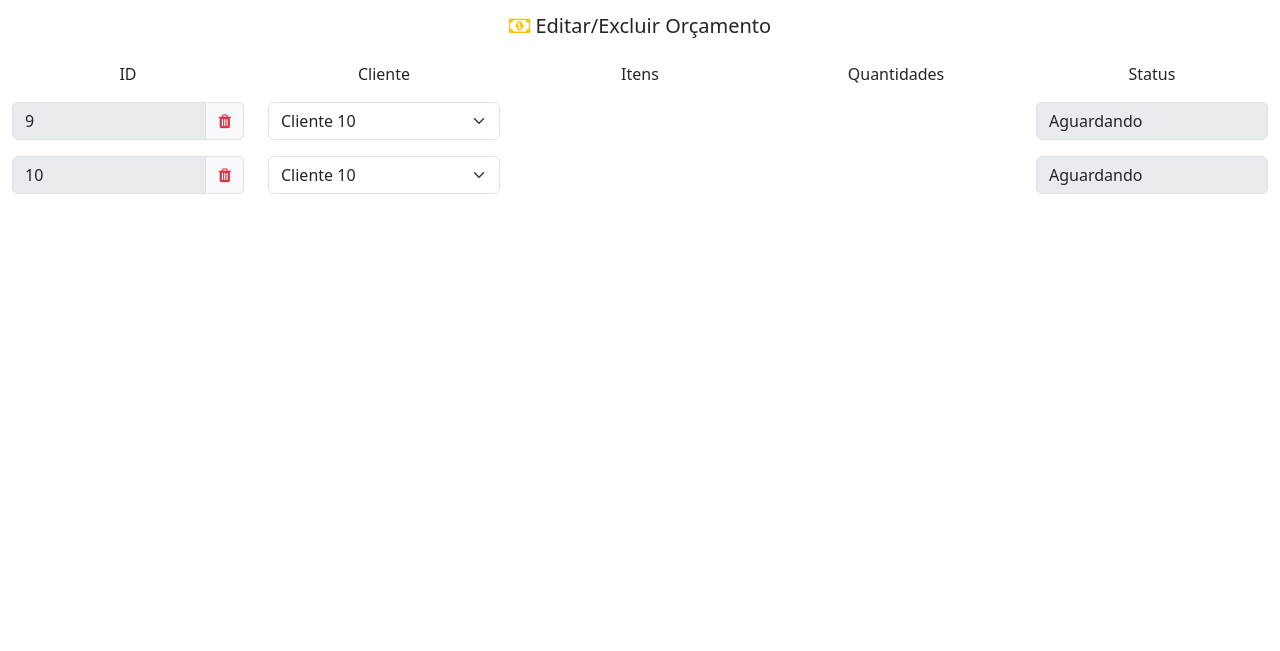
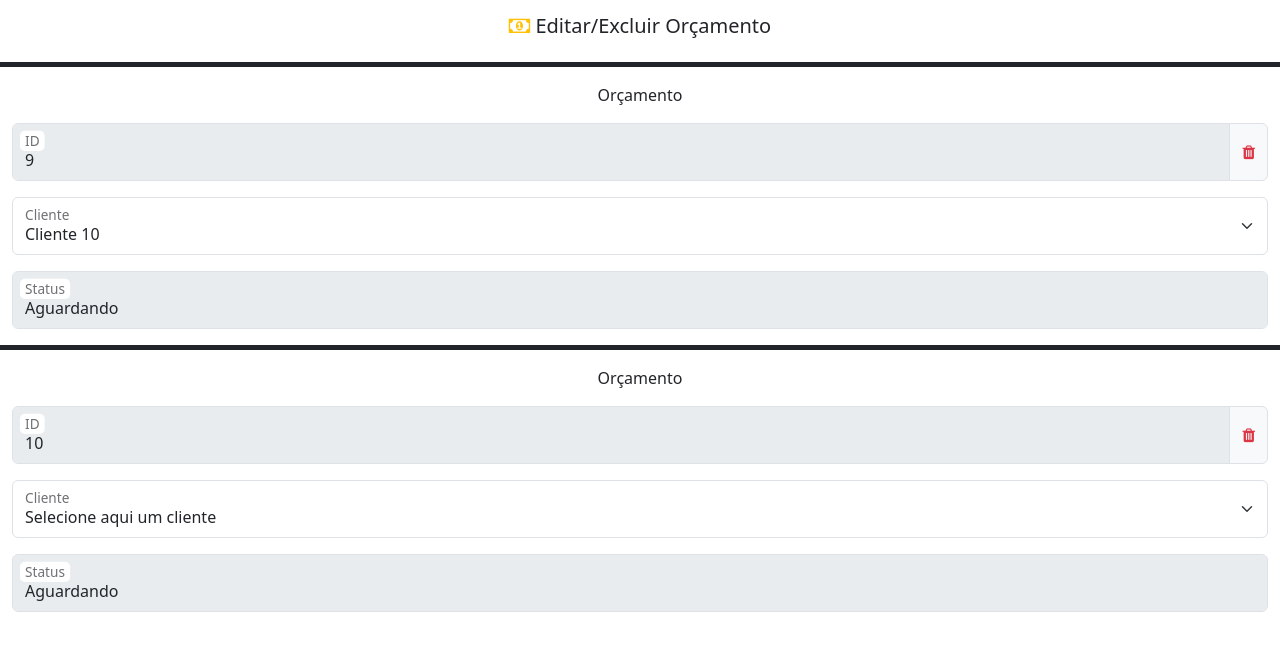
Before and after one commit to rodrigo-salinet/ggtest, a PHP site: page /editar_orcamento.php in a window 1280 px wide. Shown: the part 58-709 px from the top of the page. Run offline with PHP 8.4, Linux system fonts and the light colour scheme; a user stored in the database is signed in; data comes from the database, SQL or seed files in the repository; tables that the repository leaves empty or names only in its code hold one stand-in row (values such as "Sample post"); some libraries are stand-ins or nearby versions.

Commit message:
✨ new ui editar orcamento

```diff
--- a/editar_orcamento.php
+++ b/editar_orcamento.php
@@ -22,29 +22,12 @@ $id_usuario = $_SESSION['id_usuario'];
 
     <section class="content" id="sec_editar_orcamento">
         <div class="container-fluid">
-            <div class="row">
+            <div class="row align-items-center">
                 <div class="col mb-3 text-center">
                     <h5 class="h5 text-center">
                         <i class="fa fa-money text-warning"></i>
                         Editar/Excluir Orçamento
                     </h5>
-                </div>
-            </div>
-            <div class="row mb-3">
-                <div class="col text-center">
-                    ID
-                </div>
-                <div class="col text-center">
-                    Cliente
-                </div>
-                <div class="col text-center">
-                    Itens
-                </div>
-                <div class="col text-center">
-                    Quantidades
-                </div>
-                <div class="col text-center">
-                    Status
                 </div>
             </div>
             <?php
@@ -67,16 +50,28 @@ $id_usuario = $_SESSION['id_usuario'];
                         $status = $status_orcamento['status'];
                     }
             ?>
-            <div class="row mb-3" id="div_row_orcamento<?php echo $id_orcamento; ?>">
+            <div class="row align-items-center border-top border-5 border-dark mb-3 item3">
+                <div class="col mt-3 text-center">
+                    Orçamento
+                </div>
+            </div>
+            <div class="row align-items-center mb-3" id="div_row_orcamento<?php echo $id_orcamento; ?>">
                 <div class="col text-center">
                     <div class="input-group">
+                        <div class="form-floating">
                             <input type="text" class="form-control" id="txt_editar_id_orcamento<?php echo $id_orcamento; ?>" value="<?php echo $id_orcamento; ?>" disabled />
-                        <a href="#" onclick="excluirOrcamento(this)" class="input-group-text" data-orcamento="<?php echo $id_orcamento; ?>"><i class="text-danger fa fa-trash" title="Excluir Orçamento"></i></a>
+                            <label for="txt_editar_id_orcamento<?php echo $id_orcamento; ?>">ID</label>
+                        </div>
+                        <a href="#stay" onclick="excluirOrcamento(this)" class="input-group-text" data-orcamento="<?php echo $id_orcamento; ?>"><i class="text-danger fa fa-trash" title="Excluir Orçamento"></i></a>
                     </div>
                     <div class="container collapse" id="div_sucesso_editar_orcamento_id_orcamento<?php echo $id_orcamento; ?>"></div>
                 </div>
+            </div>
+            <div class="row align-items-center mb-3" id="div_row_cliente<?php echo $id_orcamento; ?>">
                 <div class="col text-center">
+                    <div class="form-floating">
                         <select class="form-select" id="sel_editar_id_cliente_orcamento<?php echo $id_orcamento; ?>" data-orcamento="<?php echo $id_orcamento; ?>" onchange="editarIdClienteOrcamento(this)">
+                            <option value="0" disabled selected>Selecione aqui um cliente</option>
                             <?php
                                 $str_sql_clientes = "select * from `tbl_clientes`;";
                                 $sql_clientes = mysqli_query($conexao, $str_sql_clientes);
@@ -96,39 +91,11 @@ $id_usuario = $_SESSION['id_usuario'];
                                 }
                             ?>
                         </select>
-                    <div class="container collapse" id="div_sucesso_editar_orcamento_id_cliente<?php echo $id_orcamento; ?>">
-                        .
+                        <label for="sel_editar_id_cliente_orcamento<?php echo $id_orcamento; ?>">Cliente</label>
+                    </div>
+                    <div class="container collapse" id="div_sucesso_editar_orcamento_id_cliente<?php echo $id_orcamento; ?>"></div>
                 </div>
             </div>
-                <div class="col text-center">
-                    <?php
-                        $str_sql_itens_orcamentos = "select * from `tbl_itens_orcamentos` where `id_orcamento` = $id_orcamento;";
-                        $sql_itens_orcamentos = mysqli_query($conexao, $str_sql_itens_orcamentos);
-                        $qtd_itens_orcamentos = mysqli_num_rows($sql_itens_orcamentos);
-
-                        for ($c = 0; $c < $qtd_itens_orcamentos; $c++) {
-                            $itens_orcamentos = mysqli_fetch_array($sql_itens_orcamentos);
-                            $id_item_orcamento = $itens_orcamentos['id_item'];
-
-                            $str_sql_item = "select * from `tbl_itens` where `id` = $id_item_orcamento;";
-                            $sql_item = mysqli_query($conexao, $str_sql_item);
-                            $qtd_item = mysqli_num_rows($sql_item);
-
-                            for ($i = 0; $i < $qtd_item; $i++) {
-                                $item = mysqli_fetch_array($sql_item);
-                                $nome_item = $item['nome'];
-                            }
-                    ?>
-                    <div class="input-group" id="ig_editar_orcamento<?php echo $id_orcamento; ?>_nome_item<?php echo $id_item_orcamento; ?>">
-                        <input type="text" class="form-control" id="txt_editar_orcamento<?php echo $id_orcamento; ?>_id_item<?php echo $id_item_orcamento; ?>" value="<?php echo $nome_item; ?>" title="[ID <?php echo $id_item_orcamento; ?>]" disabled>
-                        <a href="#" onclick="excluirItemOrcamento(this)" class="input-group-text" data-item="<?php echo $id_item_orcamento; ?>" data-orcamento="<?php echo $id_orcamento; ?>"><i class="text-danger fa fa-trash" title="Excluir este Item"></i></a>
-                    </div>
-                    <div class="container collapse" id="div_sucesso_editar_orcamento<?php echo $id_orcamento; ?>_id_item<?php echo $id_item_orcamento; ?>"></div>
-                    <?php
-                        }
-                    ?>
-                </div>
-                <div class="col text-center">
             <?php
                     $str_sql_itens_orcamentos = "select * from `tbl_itens_orcamentos` where `id_orcamento` = $id_orcamento;";
                     $sql_itens_orcamentos = mysqli_query($conexao, $str_sql_itens_orcamentos);
@@ -138,21 +105,95 @@ $id_usuario = $_SESSION['id_usuario'];
                         $itens_orcamentos = mysqli_fetch_array($sql_itens_orcamentos);
                         $id_item_orcamento = $itens_orcamentos['id_item'];
                         $quantidade_item = $itens_orcamentos['quantidade'];
+                        $id_preco = $itens_orcamentos['id_preco'];
+
+                        $str_sql_item = "select * from `tbl_itens` where `id` = $id_item_orcamento;";
+                        $sql_item = mysqli_query($conexao, $str_sql_item);
+                        $qtd_item = mysqli_num_rows($sql_item);
+                        if ($qtd_item <= 0) {
+                            continue;
+                        }
+
+                        $nome_item = '';
+                        for ($i = 0; $i < $qtd_item; $i++) {
+                            $item = mysqli_fetch_array($sql_item);
+                            $nome_item = $item['nome'];
+                        }
+                        mysqli_free_result($sql_item);
             ?>
-                    <div class="input-group" id="ig_editar_orcamento<?php echo $id_orcamento; ?>_quantidade_item<?php echo $id_item_orcamento; ?>">
+            <div class="row align-items-center mb-3" id="div_row_id_orcamento<?php echo $id_orcamento; ?>_id_item<?php echo $id_item_orcamento; ?>">
+                <div class="col text-center">
+                    <div class="input-group">
+                        <div class="form-floating">
+                            <input type="text" class="form-control" id="txt_editar_orcamento<?php echo $id_orcamento; ?>_id_item<?php echo $id_item_orcamento; ?>" value="<?php echo $nome_item; ?>" title="[ID <?php echo $id_item_orcamento; ?>]" disabled>
+                            <label for="txt_editar_orcamento<?php echo $id_orcamento; ?>_id_item<?php echo $id_item_orcamento; ?>">Item</label>
+                        </div>
+                        <a href="#stay" onclick="excluirItemOrcamento(this)" class="input-group-text" data-item="<?php echo $id_item_orcamento; ?>" data-orcamento="<?php echo $id_orcamento; ?>"><i class="text-danger fa fa-trash" title="Excluir este Item"></i></a>
+                    </div>
+                    <div class="container collapse" id="div_sucesso_editar_orcamento<?php echo $id_orcamento; ?>_id_item<?php echo $id_item_orcamento; ?>"></div>
+                </div>
+                <div class="col text-center">
+                    <div class="input-group">
+                        <div class="form-floating">
                             <input type="text" class="form-control" id="txt_editar_orcamento<?php echo $id_orcamento; ?>_quantidade_item<?php echo $id_item_orcamento; ?>" value="<?php echo $quantidade_item; ?>">
-                        <a href="#" onclick="quantidadeItemOrcamento(this)" class="input-group-text" data-item="<?php echo $id_item_orcamento; ?>" data-orcamento="<?php echo $id_orcamento; ?>"><i class="text-warning fa fa-eraser" title="Alterar quantidade deste Item"></i></a>
+                            <label for="txt_editar_orcamento<?php echo $id_orcamento; ?>_quantidade_item<?php echo $id_item_orcamento; ?>">Quantidade</label>
+                        </div>
+                        <a href="#stay" onclick="quantidadeItemOrcamento(this)" class="input-group-text" data-item="<?php echo $id_item_orcamento; ?>" data-orcamento="<?php echo $id_orcamento; ?>"><i class="text-warning fa fa-eraser" title="Alterar quantidade deste Item"></i></a>
                     </div>
                     <div class="container collapse" id="div_sucesso_editar_orcamento<?php echo $id_orcamento; ?>_quantidade_item<?php echo $id_item_orcamento; ?>"></div>
+                </div>
+                <div class="col text-center">
+                    <?php
+                        if ($id_preco != '') {
+                            $str_sql_precos_item = "select * from `tbl_precos_itens` where `id` = $id_preco;";
+                            $sql_precos_item = mysqli_query($conexao, $str_sql_precos_item);
+                            $qtd_precos_item = mysqli_num_rows($sql_precos_item);
+                            for ($p = 0; $p < $qtd_precos_item; $p++) {
+                                $precos_item = mysqli_fetch_array($sql_precos_item);
+                                $preco_item = 'R$ ' . number_format($precos_item['preco'], 2, ',', '.');
+                                $preco_numeral = $precos_item['preco'];
+                            }
+
+                            $str_sql_melhor_preco = "select * from `tbl_precos_itens` where `preco` < $preco_numeral and `id_item` = $id_item_orcamento;";
+                            $sql_melhor_preco = mysqli_query($conexao, $str_sql_melhor_preco);
+                            $qtd_sql_melhor_preco = mysqli_num_rows($sql_melhor_preco);
+                            $melhor_preco = '+ barato!';
+                            $bg_melhor_preco = 'bg-info';
+                            if ($qtd_sql_melhor_preco > 0) {
+                                $melhor_preco = '';
+                                $bg_melhor_preco = '';
+                            }
+                            ?>
+                    <div class="form-floating">
+                        <input class="form-control <?php echo $bg_melhor_preco; ?>" id="txt_editar_orcamento<?php echo $id_orcamento; ?>_id_item<?php echo $id_item_orcamento; ?>_preco" type="text" data-preco="<?php echo $id_preco; ?>" value="<?php echo $preco_item; ?>" disabled />
+                        <label for="txt_editar_orcamento<?php echo $id_orcamento; ?>_id_item<?php echo $id_item_orcamento; ?>_preco">Preço <?php echo $melhor_preco; ?></label>
+                    </div>
+                    <?php //echo $str_sql_melhor_preco; ?>
+                    <?php
+                        } else {
+                    ?>
+                        Sem preço
                     <?php
                         }
                     ?>
                 </div>
+            </div>
+            <?php
+                    }
+                    mysqli_free_result($sql_itens_orcamentos);
+            ?>
+            <div class="row align-items-center mb-3" id="div_row_status<?php echo $id_orcamento; ?>">
                 <div class="col text-center">
+                    <div class="form-floating">
                         <input type="text" class="form-control" id="status<?php echo $id_orcamento; ?>" value="<?php echo $status; ?>" disabled />
+                        <label for="status<?php echo $id_orcamento; ?>">Status</label>
                     </div>
                 </div>
-            <?php } ?>
+            </div>
+            <?php
+                }
+                mysqli_free_result($sql_orcamentos);
+            ?>
             <form id="frm_editar_orcamento_quantidade" name="frm_editar_orcamento_quantidade">
                 <input type="hidden" name="hdn_editar_orcamento_quantidade_item_id_orcamento" id="hdn_editar_orcamento_quantidade_item_id_orcamento" />
                 <input type="hidden" name="hdn_editar_orcamento_quantidade_item_id_item" id="hdn_editar_orcamento_quantidade_item_id_item" />
```
Lines whose indentation alone changed are shown as unchanged.
